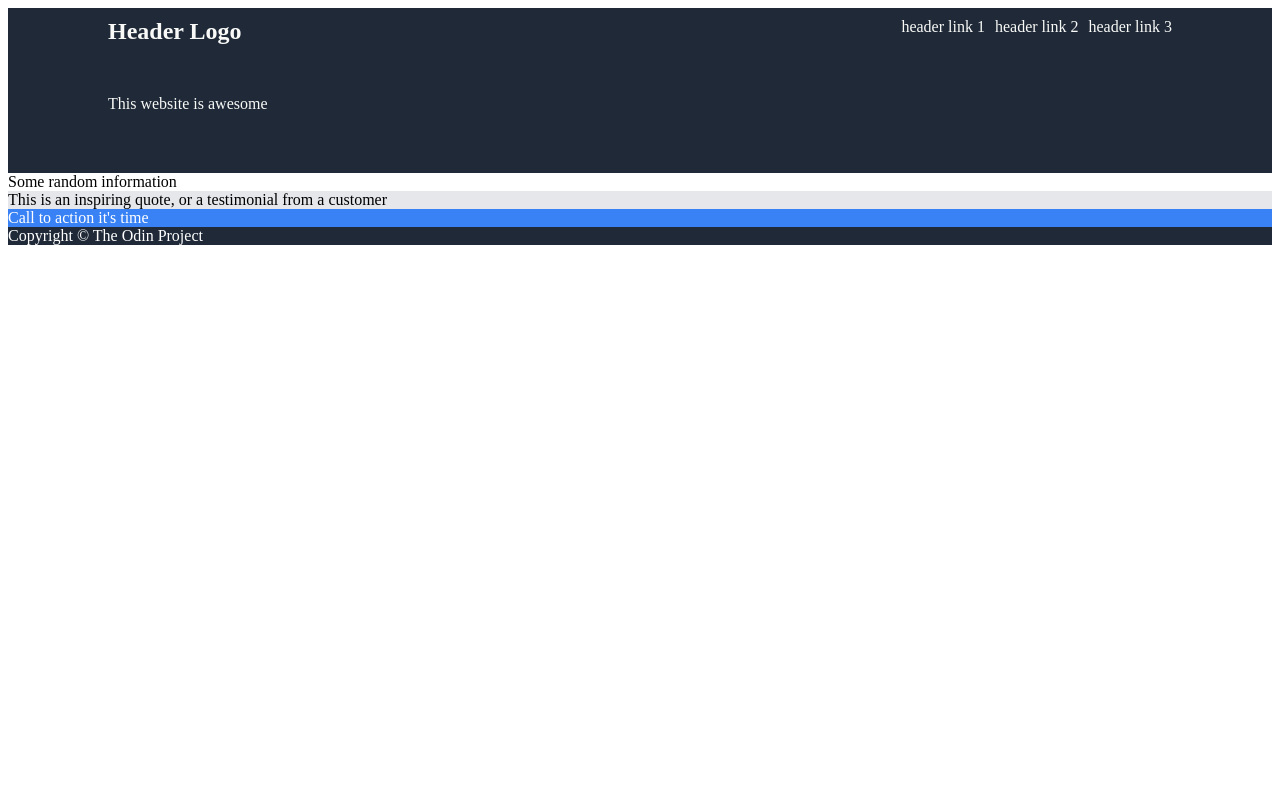
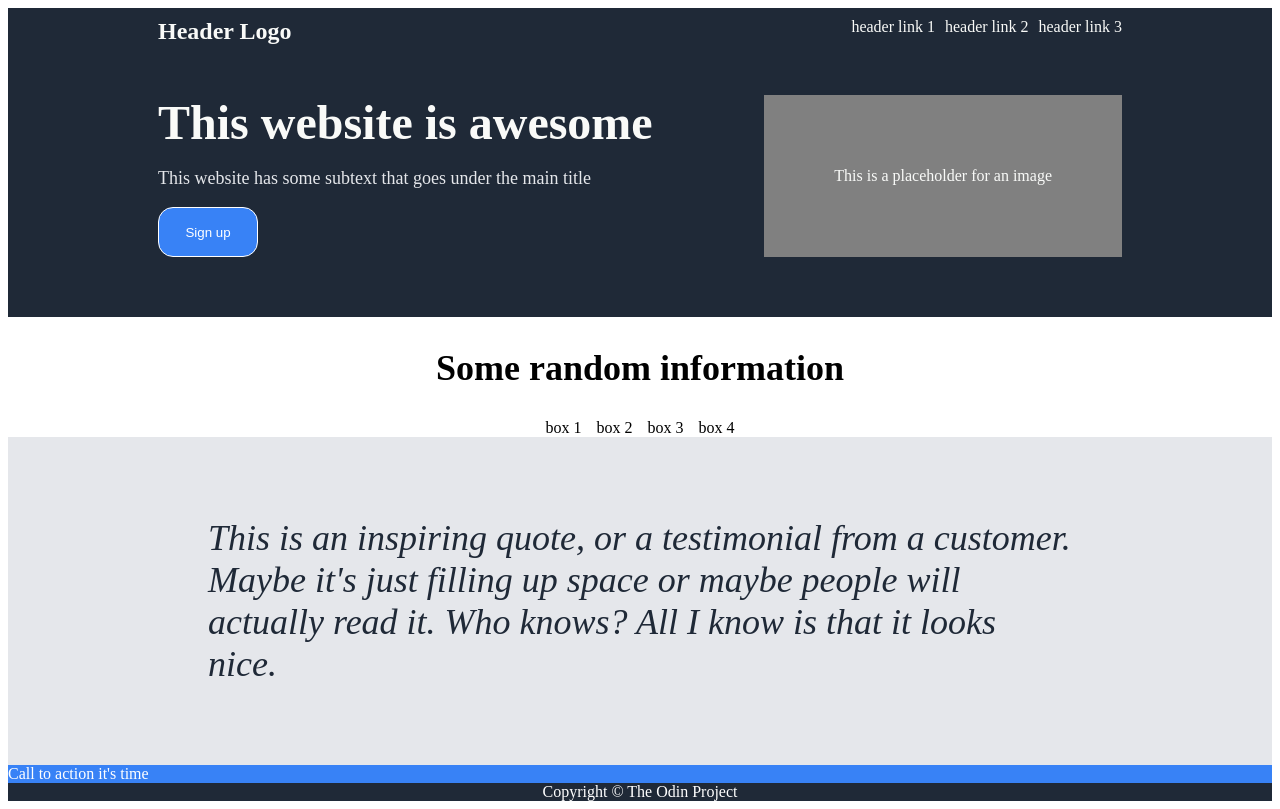
Before and after one commit to pashby11/first_flexbox, a plain HTML site: page index.html in a window 1280 px wide. Drawn offline with Linux system fonts and the light colour scheme.

Commit message:
Further updates to all sections

```diff
--- a/index.html
+++ b/index.html
@@ -22,16 +22,46 @@
             </ul>
         </div>
         <div class="awesome">
-            This website is awesome
+            <div class="awesome-text">
+                <div class="title">
+                    This website is awesome
+                </div>
+                <p>
+                    This website has some subtext that goes under the main title
+                </p>
+                <button>
+                    Sign up
+                </button>
+            </div>
+            <div class ="image">
+                This is a placeholder for an image
+            </div>
+
         </div>
     </div>
 
     <div class="content">
-        Some random information
+        <div class="title-two">
+            Some random information
+        </div>
+        <div class="boxes">
+            <div class="box">
+                box 1
+            </div>
+            <div class="box">
+                box 2
+            </div>
+            <div class="box">
+                box 3
+            </div>
+            <div class="box">
+                box 4
+            </div>
+        </div>
     </div>
 
     <div class="quote">
-        This is an inspiring quote, or a testimonial from a customer
+        This is an inspiring quote, or a testimonial from a customer. Maybe it's just filling up space or maybe people will actually read it. Who knows? All I know is that it looks nice.
     </div>
 
     <div class="action">
--- a/style.css
+++ b/style.css
@@ -11,8 +11,8 @@ body {
     background-color: #1F2937;
     color: #F9FAF8;
     padding-top: 10px;
-    padding-left: 100px;
-    padding-right: 100px;
+    padding-left: 150px;
+    padding-right: 150px;
     padding-bottom: 60px;
 }
 
@@ -36,6 +36,7 @@ a {
 .left-items {
     font-size: 24px;
     font-weight: bold;
+
 }
 
 .right-items {
@@ -46,14 +47,69 @@ a {
 .awesome {
     display: flex;
     justify-content: space-between;
+    flex:1;
+}
+
+.awesome-text {
+    display:flex;
+    flex-direction: column;
+}
+
+.title{
+    font-size: 48px;
+    font-weight:bolder;
+}
+
+p {
+    font-size: 18px;
+    color: #e5e7eb;
+}
+
+button{
+    background-color:#3882F6;
+    width:100px;
+    height:50px;
+    color: white;
+    border-radius: 15px;
+    border: 1px solid white;
+}
+
+.image {
+    padding:30px 70px;
+    background-color: grey;
+    display:flex;
+    align-items: center;
+    justify-content: center;
+
 }
 
 .content {
+    display:flex;
+    flex-direction: column;
     background-color: white;
+    align-items: center;
+}
+
+.boxes {
+    display:flex;
+    gap:15px;
+}
+
+.title-two{
+    padding:30px;
+    font-size: 36px;
+    font-weight: bolder;
 }
 
 .quote {
     background-color: #E5E7EB ;
+    font-style: italic;
+    font-size: 36px;
+    color: #1F2937;
+    display: flex;
+    align-items: center;
+    justify-content: center;
+    padding: 80px 200px;
 }
 
 .action{
@@ -64,4 +120,6 @@ a {
 .footer {
     background-color: #1F2937;
     color: white;
+    display: flex;
+    justify-content: center;
 }
```
